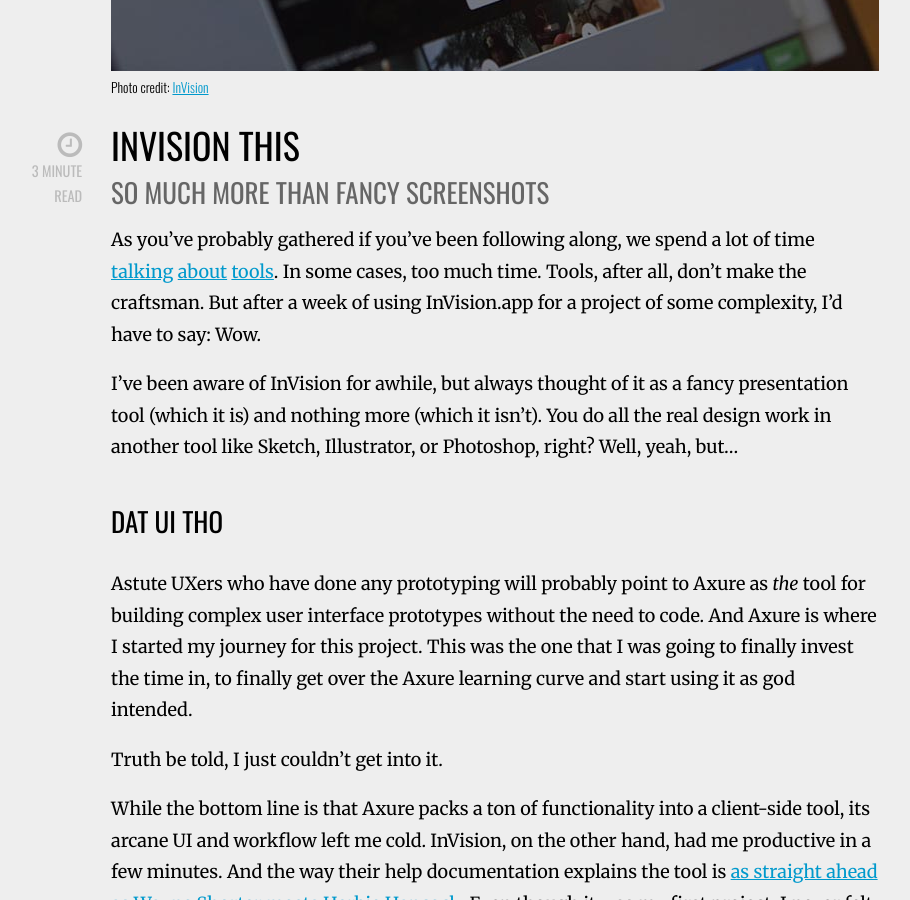
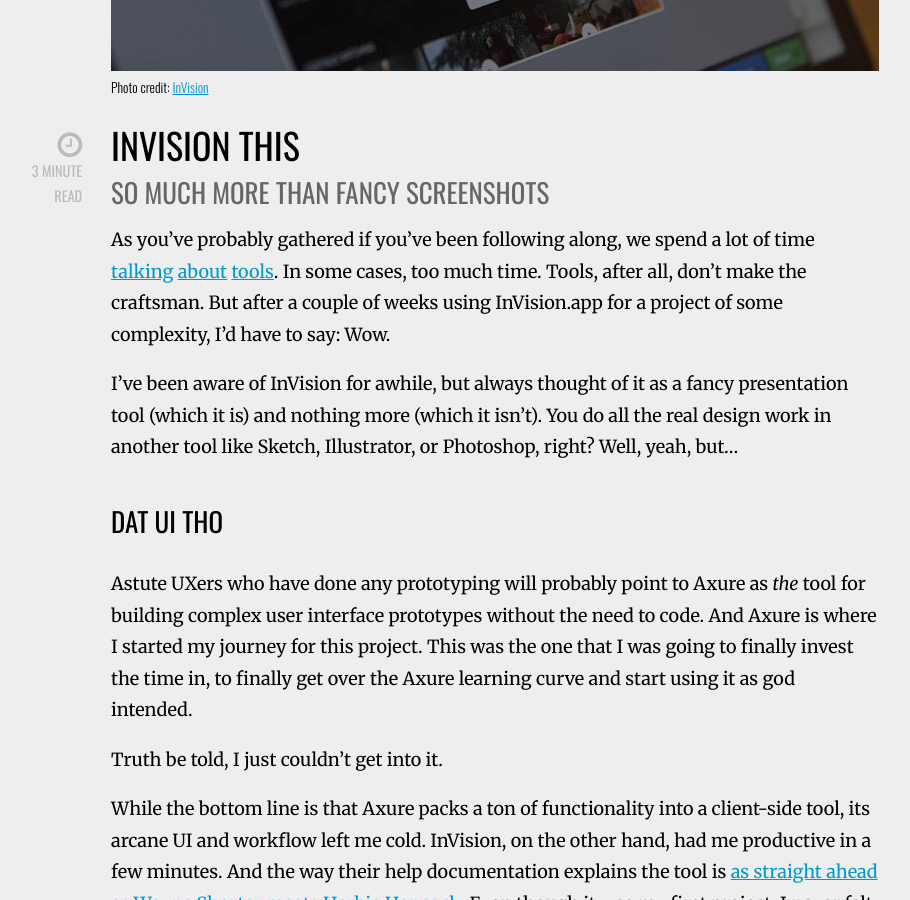
Before and after one commit to drewtodd/drewtodd.github.io, a Jekyll site: the page built from _posts/2016-06-05-invision-this.md, in a window 1280 px wide and 900 px high, scrolled down 423 px. Shown: the whole window, without its empty margins (145-1055 px from the left). Built offline with Jekyll 4.4.1, drawn with Linux system fonts in a browser that asks for light colours; nearby versions of some CDN libraries; comment, search, counter and statistics services are not loaded.

Commit message:
Content edits

```diff
--- a/_posts/2016-06-05-invision-this.md
+++ b/_posts/2016-06-05-invision-this.md
@@ -17,7 +17,7 @@
 
 ### 3 minute read
 
-As you’ve probably gathered if you’ve been following along, we spend a lot of time [talking][1] [about][2] [tools][3]. In some cases, too much time. Tools, after all, don’t make the craftsman. But after a week of using InVision.app for a project of some complexity, I’d have to say: Wow.
+As you’ve probably gathered if you’ve been following along, we spend a lot of time [talking][1] [about][2] [tools][3]. In some cases, too much time. Tools, after all, don’t make the craftsman. But after a couple of weeks using InVision.app for a project of some complexity, I’d have to say: Wow.
 
 I’ve been aware of InVision for awhile, but always thought of it as a fancy presentation tool (which it is) and nothing more (which it isn’t). You do all the real design work in another tool like Sketch, Illustrator, or Photoshop, right? Well, yeah, but…
 
```
Also changed, not shown: _posts/2015-11-19-content-challenges-part-2.md (+2 -2 lines), 2 other files.
